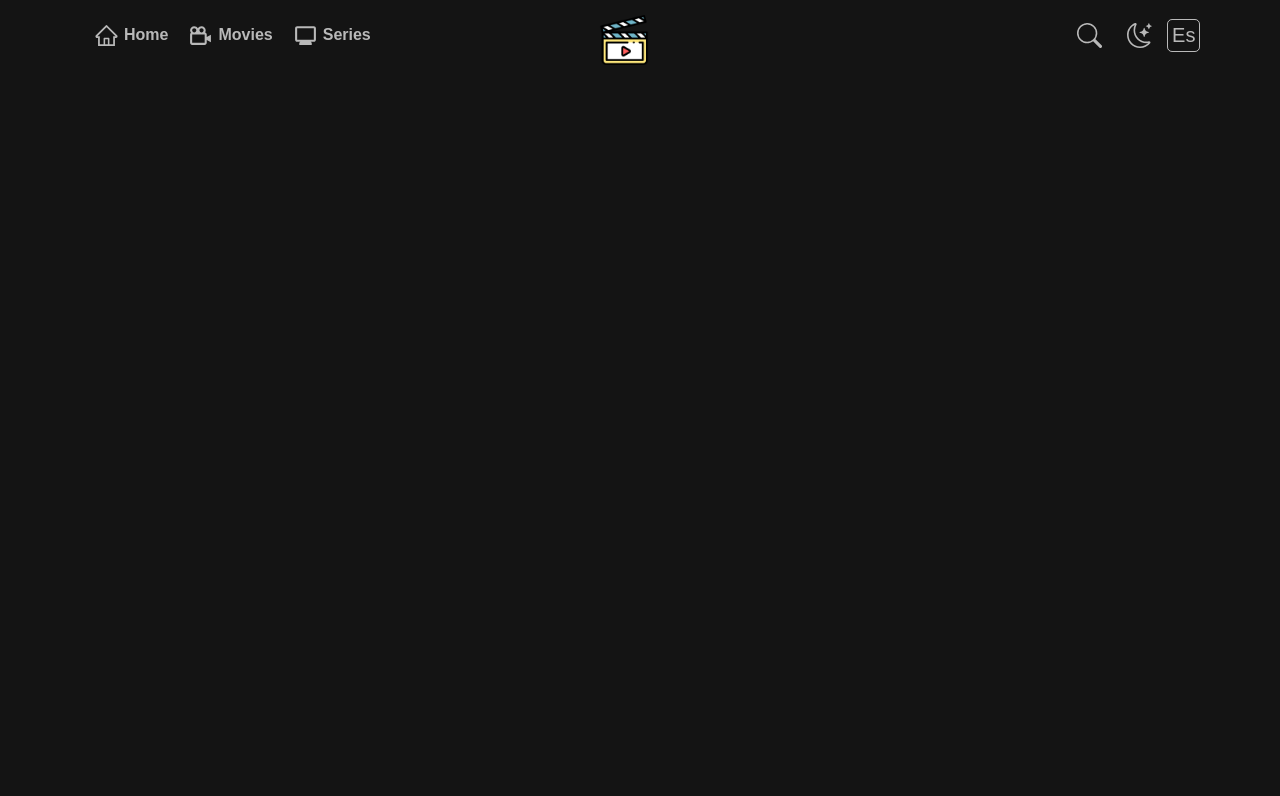
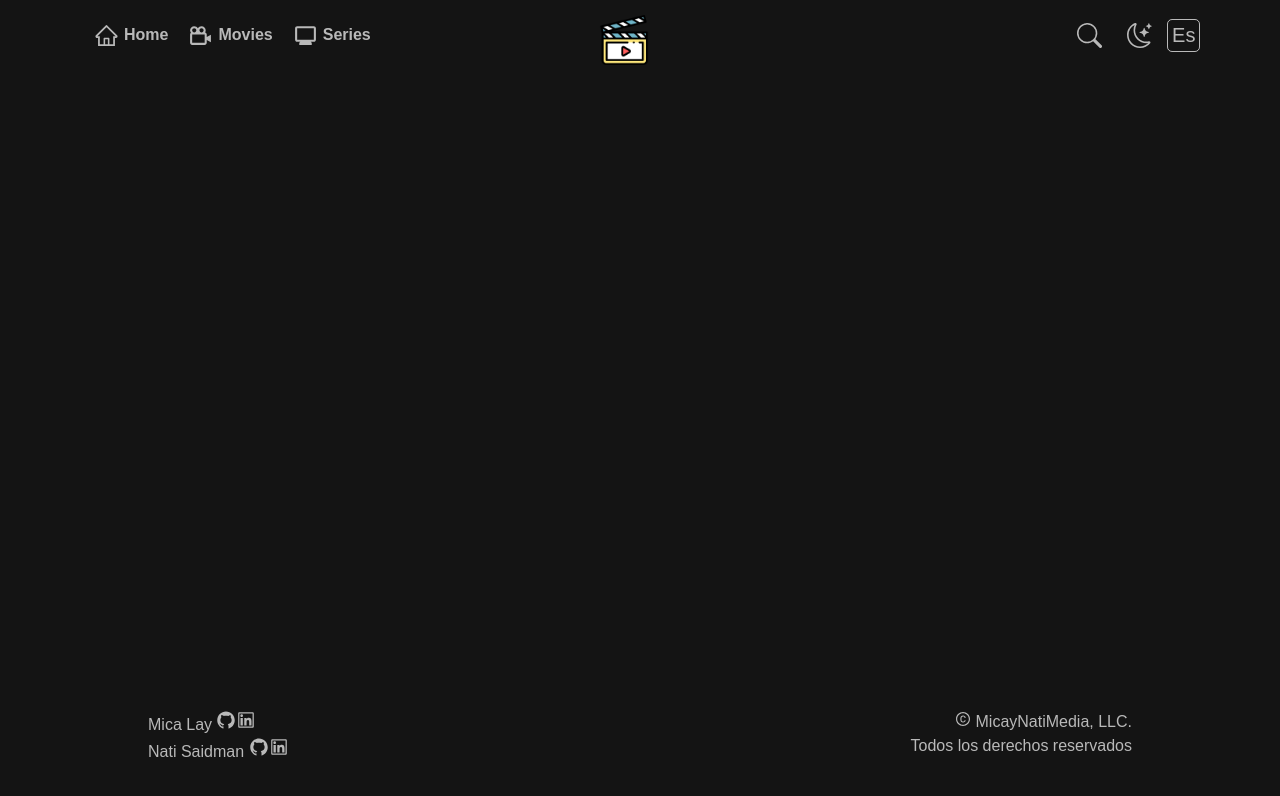
Before and after one commit to NataliaSaidman/movieadas, a React (Create React App) app: page / in a window 1280 px wide. Shown: the top 796 px of the page. Built offline with nearby package versions, Linux system fonts and the light colour scheme.

Commit message:
add footer

```diff
--- a/src/App.js
+++ b/src/App.js
@@ -1,7 +1,9 @@
 import s from "./App.module.css";
 import { NavBar } from "./components/NavBar/NavBar";
+
 import { menuContext } from "./context/menuContext";
 import { useState } from "react";
+import { Footer } from "./components/Footer/Footer";
 
 function App() {
   const [menu, setMenu] = useState(false);
@@ -15,6 +17,7 @@ function App() {
       <div className={s.app}>
         <NavBar />
         <div className={menuOpen.menu ? s.blur : ""}></div>
+        <Footer />
       </div>
     </menuContext.Provider>
   );
--- /dev/null
+++ b/src/components/Footer/Footer.jsx
@@ -0,0 +1,32 @@
+import React from "react";
+import s from "./Footer.module.css";
+import {
+  AiOutlineCopyrightCircle,
+  AiFillGithub,
+  AiOutlineLinkedin,
+} from "react-icons/ai";
+
+const Footer = () => {
+  return (
+    <footer>
+      <div className={s.authorsContainer}>
+        <span>
+          Mica Lay <AiFillGithub className={s.iconsFooter} />
+          <AiOutlineLinkedin className={s.iconsFooter} />
+        </span>
+        <span>
+          Nati Saidman <AiFillGithub className={s.iconsFooter} />
+          <AiOutlineLinkedin className={s.iconsFooter} />
+        </span>
+      </div>
+      <div className={s.copyrightContainer}>
+        <span>
+          <AiOutlineCopyrightCircle /> MicayNatiMedia, LLC.
+        </span>
+        <span>Todos los derechos reservados</span>
+      </div>
+    </footer>
+  );
+};
+
+export { Footer };
--- /dev/null
+++ b/src/components/Footer/Footer.module.css
@@ -0,0 +1,63 @@
+footer {
+  box-sizing: border-box;
+  width: 100%;
+  height: 80px;
+  color: #ffffffb3;
+  font-size: 12px;
+  display: flex;
+  justify-content: space-evenly;
+  bottom: 0;
+}
+
+.authorsContainer {
+  width: 50%;
+  display: flex;
+  flex-direction: column;
+  margin-left: 20px;
+}
+
+.authorsContainer:hover {
+  color: whitesmoke;
+}
+
+.copyrightContainer {
+  width: 50%;
+  display: flex;
+  flex-direction: column;
+  align-items: flex-end;
+  margin-right: 20px;
+}
+
+.copyrightContainer:hover {
+  color: whitesmoke;
+}
+
+@media (max-width: 300px) {
+  .copyrightContainer {
+    width: 80%;
+    font-size: 9px;
+    margin-top: 5px;
+  }
+}
+
+@media (max-width: 360px) {
+  .authorsContainer,
+  .copyrightContainer {
+    margin: 0 10px;
+    font-size: 10px;
+    margin-top: 5px;
+  }
+}
+
+@media (min-width: 550px) {
+  footer {
+    width: 80%;
+    margin: auto;
+    margin-top: 80vh;
+    font-size: 16px;
+  }
+
+  .iconsFooter {
+    font-size: 20px;
+  }
+}
```
